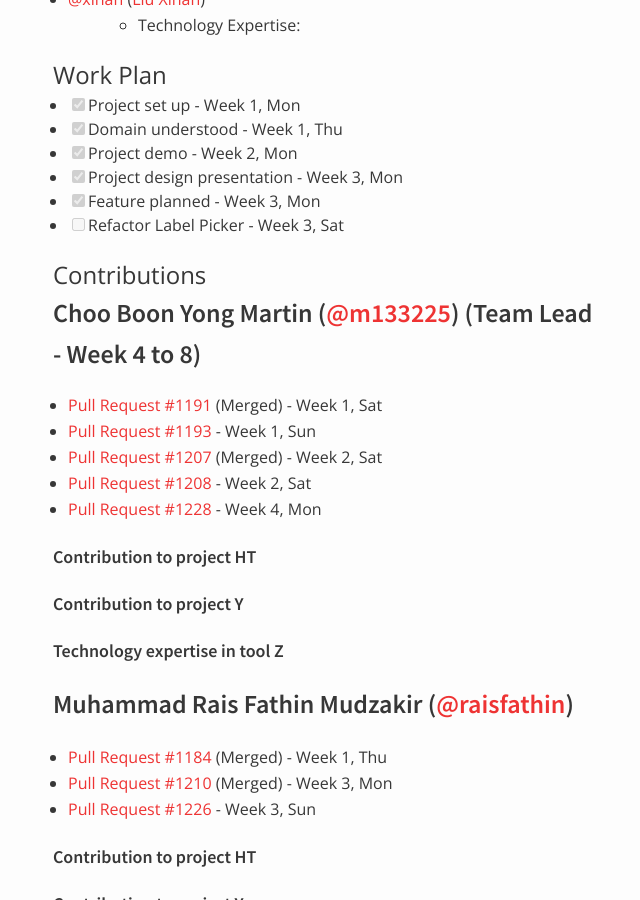
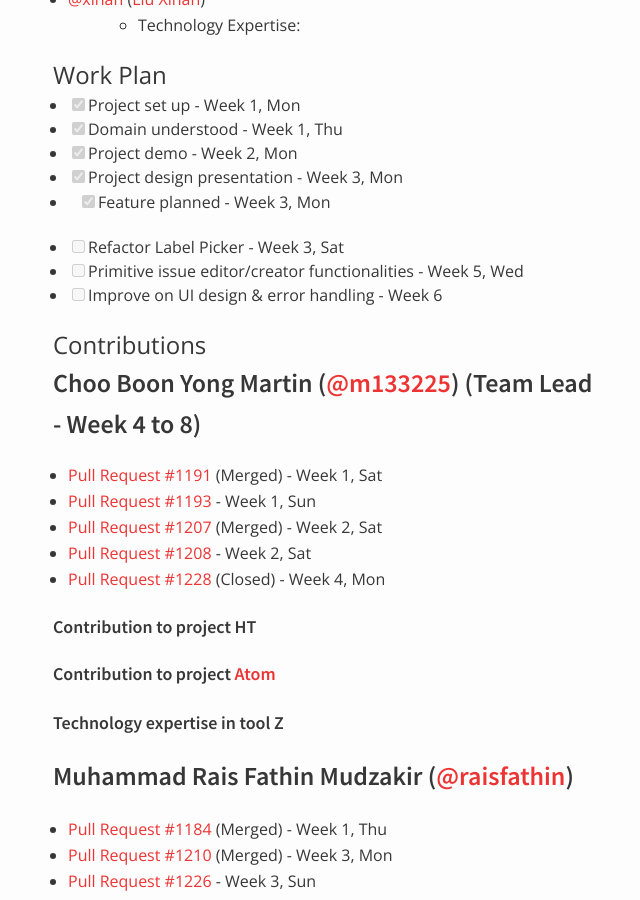
Before and after one commit to nus-oss/cs3281-AY1516S2-website, a Jekyll site: the page built from teams/hubturbo.md, in a window 1280 px wide and 900 px high, scrolled down 571 px. Shown: the whole window, without its empty margins (317-957 px from the left). Built offline with Jekyll 4.4.1, drawn with Linux system fonts in a browser that asks for light colours; some of the changed text lies outside the part shown.

Commit message:
Updates to work plan and indicated minor project selections for m133225 and garbanzos.

```diff
--- a/teams/hubturbo.md
+++ b/teams/hubturbo.md
@@ -36,7 +36,10 @@ permalink: /teams/hubturbo/
 * [x] Project demo - Week 2, Mon
 * [x] Project design presentation - Week 3, Mon
 * [x] Feature planned - Week 3, Mon
+
 * [ ] Refactor Label Picker - Week 3, Sat
+* [ ] Primitive issue editor/creator functionalities - Week 5, Wed
+* [ ] Improve on UI design & error handling - Week 6
 
 # Contributions
 
@@ -46,12 +49,12 @@ permalink: /teams/hubturbo/
 * [Pull Request #1193](https://github.com/HubTurbo/HubTurbo/pull/1193) - Week 1, Sun
 * [Pull Request #1207](https://github.com/HubTurbo/HubTurbo/pull/1207) (Merged) - Week 2, Sat
 * [Pull Request #1208](https://github.com/HubTurbo/HubTurbo/pull/1208) - Week 2, Sat
-* [Pull Request #1228](https://github.com/HubTurbo/HubTurbo/pull/1228) - Week 4, Mon
+* [Pull Request #1228](https://github.com/HubTurbo/HubTurbo/pull/1228) (Closed) - Week 4, Mon
 
 ##### Contribution to project HT
 
 
-##### Contribution to project Y
+##### Contribution to project [Atom](https://github.com/atom/atom)
 
 ##### Technology expertise in tool Z
 
```
Also changed, not shown: other parts of teams/hubturbo.md (+1 -1 lines).
